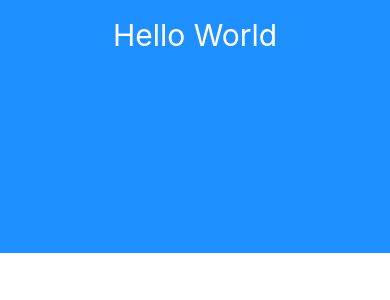
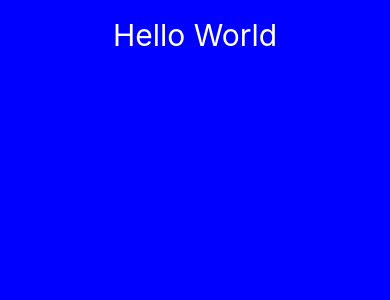
Before and after one commit to zamcham/done-with-it, a React Native app: screen / in a window 390 px wide. Shown: the top 300 px of the page. Built offline with nearby package versions, Linux system fonts and the light colour scheme.

Commit message:
Test styling

```diff
--- a/App.js
+++ b/App.js
@@ -11,11 +11,7 @@ import {
 export default function App() {
   return (
     <SafeAreaView style={styles.container}>
-      <View style={{
-        backgroundColor: 'dodgerblue',
-        width: '100%',
-        height: '30%',
-      }}>
+      <View style={StyleSheet.container}>
         <Text style={{
           color: 'white',
           fontSize: 30,
@@ -30,7 +26,7 @@ export default function App() {
 const styles = StyleSheet.create({
   container: {
     flex: 1,
-    backgroundColor: '#fff',
+    backgroundColor: 'blue',
     paddingTop: Platform.OS === 'android' ? StatusBar.currentHeight : 0,
   },
 });
```
